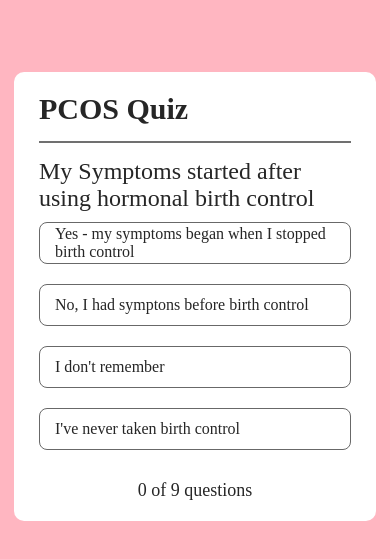
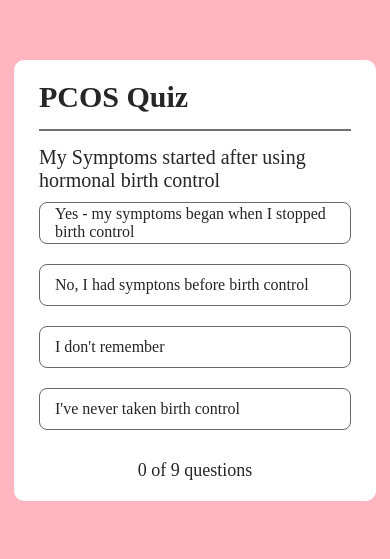
Before and after one commit to kalpita01/QUIZ-APP, a React (Create React App) app: page / in a window 390 px wide. Shown: the part 107-666 px from the top of the page. Built offline with nearby package versions, Linux system fonts and the light colour scheme.

Commit message:
Updated styles

```diff
--- a/src/components/Quiz/Quiz.css
+++ b/src/components/Quiz/Quiz.css
@@ -65,7 +65,7 @@
     .container{
         padding: 20px 25px;
         margin: auto;
-        margin-top: calc(50vh - 243px);
+        margin-top: calc(50vh - 255px);
         gap: 10px;
     }
 
@@ -78,7 +78,7 @@
     }
 
     .container h2{
-        font-size: 24px;
+        font-size: 20px;
     }
 
     .container h1{
```
